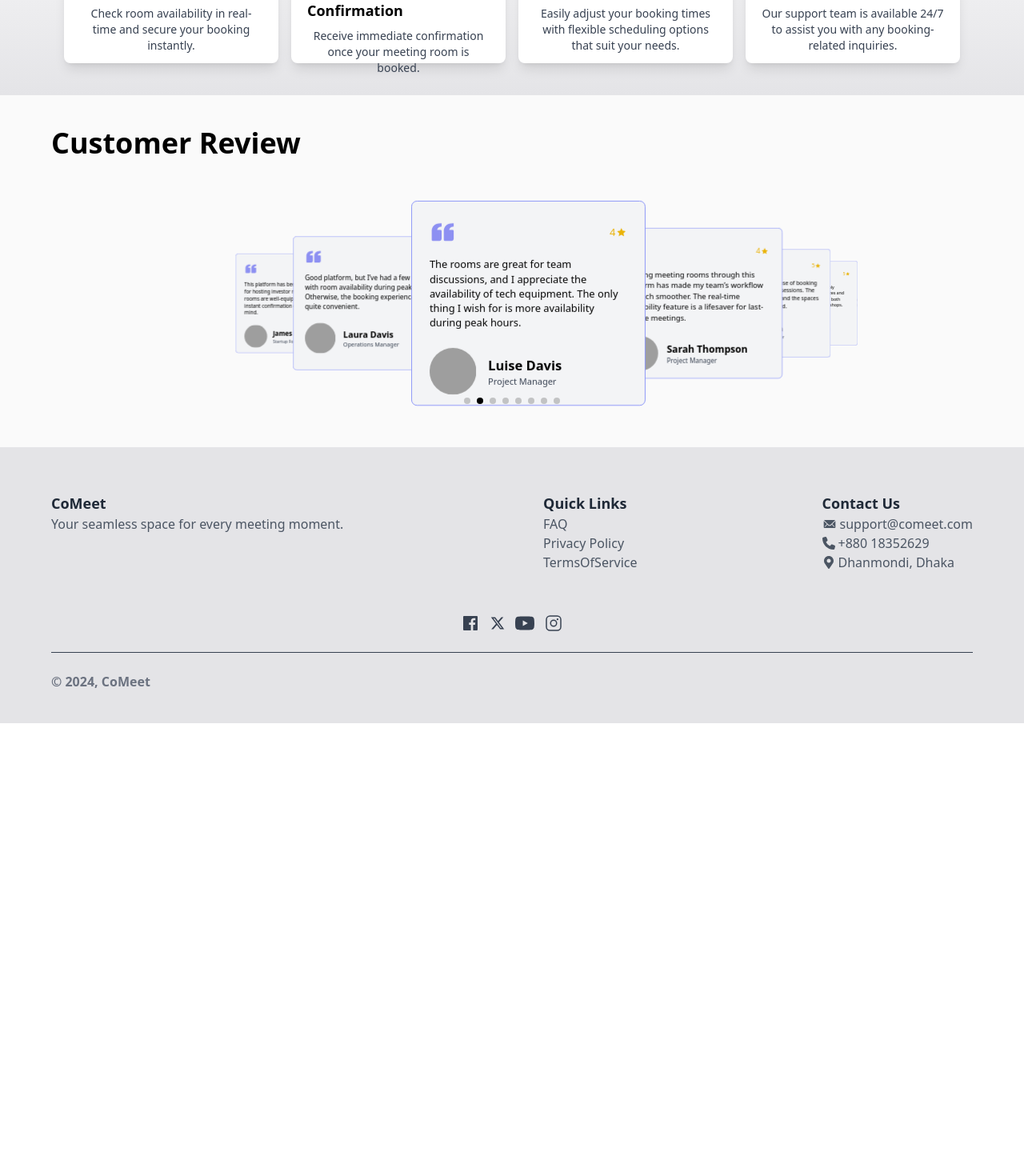
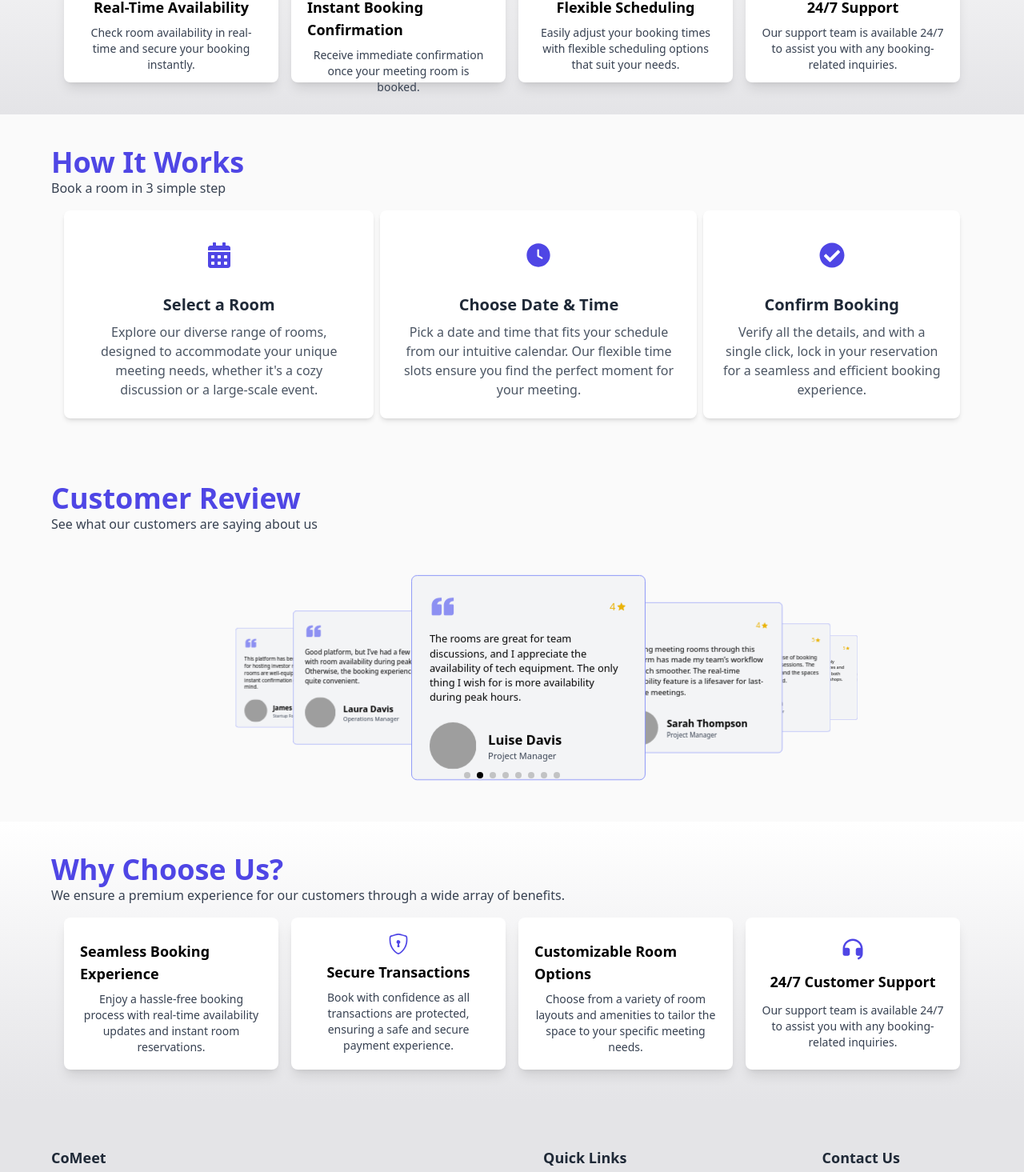
Before and after one commit to ShamimaNasrin/co-meet-client, a React (Vite) app: page /home in a window 1280 px wide. Shown: the part 991-2456 px from the top of the page at 80% size. Before the commit the page ends 1895 px from the top, so only its background shows below. Built offline with nearby package versions, Linux system fonts and the light colour scheme; grey boxes are pictures that could not be loaded.

Commit message:
extra section

```diff
--- a/src/pages/homePage/AdvertiseService.tsx
+++ b/src/pages/homePage/AdvertiseService.tsx
@@ -41,7 +41,8 @@ const AdvertiseService = () => {
   return (
     <>
       <div className="py-10 xl:px-16 lg:px-16 md:px-10 px-7 bg-gradient-to-b from-white to-zinc-200 ">
-        <h2 className="font-bold text-4xl mb-4">Our Services</h2>
+        <h2 className="font-bold text-4xl text-indigo-600">Our Services</h2>
+        <p className="mb-4 text-gray-700">Even more reasons to stay with us</p>
 
         <div className="container mx-auto px-4">
           <div
--- a/src/pages/homePage/HomeMain.tsx
+++ b/src/pages/homePage/HomeMain.tsx
@@ -3,6 +3,8 @@ import AdvertiseService from "./AdvertiseService";
 import HeroSection from "./HeroSection";
 import Reviews from "./Reviews";
 import useTitle from "../../customHooks/useTitle";
+import HowItWorks from "./HowItWorks";
+import WhyChooseUs from "./WhyChooseUs";
 const HomeMain = () => {
   //scrolltop
   useEffect(() => {
@@ -13,7 +15,9 @@ const HomeMain = () => {
     <div className="bg-zinc-50">
       <HeroSection />
       <AdvertiseService />
+      <HowItWorks />
       <Reviews />
+      <WhyChooseUs />
     </div>
   );
 };
--- /dev/null
+++ b/src/pages/homePage/HowItWorks.tsx
@@ -0,0 +1,87 @@
+import { motion } from "framer-motion";
+import { GoClockFill } from "react-icons/go";
+import { FaCalendarAlt, FaCheckCircle } from "react-icons/fa";
+import { IconType } from "react-icons";
+
+const steps = [
+  {
+    icon: FaCalendarAlt,
+    title: "Select a Room",
+    description:
+      "Explore our diverse range of rooms, designed to accommodate your unique meeting needs, whether it's a cozy discussion or a large-scale event.",
+    delay: 0,
+  },
+  {
+    icon: GoClockFill,
+    title: "Choose Date & Time",
+    description:
+      "Pick a date and time that fits your schedule from our intuitive calendar. Our flexible time slots ensure you find the perfect moment for your meeting.",
+    delay: 0.2,
+  },
+  {
+    icon: FaCheckCircle,
+    title: "Confirm Booking",
+    description:
+      "Verify all the details, and with a single click, lock in your reservation for a seamless and efficient booking experience.",
+    delay: 0.4,
+  },
+];
+
+interface StepCardProps {
+  icon: IconType;
+  title: string;
+  description: string;
+  delay: number;
+}
+
+const HowItWorks = () => {
+  return (
+    <div className="py-10 xl:px-16 lg:px-16 md:px-10 px-7">
+      <h2 className="font-bold text-4xl text-indigo-600">How It Works</h2>
+      <p className="mb-4 text-gray-700">Book a room in 3 simple step</p>
+
+      <div className="relative">
+        {/* Timeline Connector */}
+        <div className="absolute top-0 left-1/2 transform -translate-x-1/2 w-px h-full z-0"></div>
+
+        <div className="flex justify-between gap-2 items-center mx-auto px-4">
+          {steps.map((step, index) => (
+            <StepCard
+              key={index}
+              icon={step.icon}
+              title={step.title}
+              description={step.description}
+              delay={step.delay}
+            />
+          ))}
+        </div>
+      </div>
+    </div>
+  );
+};
+
+const StepCard: React.FC<StepCardProps> = ({
+  icon: Icon,
+  title,
+  description,
+  delay,
+}) => {
+  return (
+    <motion.div
+      className="bg-white p-6 rounded-lg text-left relative  shadow-md"
+      whileInView={{ opacity: 1, translateY: 0 }}
+      initial={{ opacity: 0, translateY: 20 }}
+      transition={{ duration: 0.8, delay }}
+    >
+      <div className="flex items-center justify-center  w-16 h-16 mb-4 mx-auto">
+        <Icon size={32} className="text-indigo-600" />
+      </div>
+      <h3 className="text-xl font-semibold text-gray-800 mb-2 text-center">
+        {title}
+      </h3>
+      <p className="text-gray-600 text-center">{description}</p>
+    </motion.div>
+  );
+};
+
+export default HowItWorks;
--- a/src/pages/homePage/Reviews.tsx
+++ b/src/pages/homePage/Reviews.tsx
@@ -90,7 +90,10 @@ const clients: TClient[] = [
 const Reviews = () => {
   return (
     <div className="py-10 xl:px-16 lg:px-16 md:px-10 px-7">
-      <h2 className="font-bold text-4xl mb-4">Customer Review</h2>
+      <h2 className="font-bold text-4xl text-indigo-600">Customer Review</h2>
+      <p className="mb-4 text-gray-700">
+        See what our customers are saying about us
+      </p>
       <br />
 
       <Swiper
--- /dev/null
+++ b/src/pages/homePage/WhyChooseUs.tsx
@@ -0,0 +1,98 @@
+import { motion } from "framer-motion";
+import { FaCheckCircle } from "react-icons/fa";
+import { MdOutlineDashboardCustomize } from "react-icons/md";
+import { RiCustomerServiceFill } from "react-icons/ri";
+import { BsShieldLock } from "react-icons/bs";
+
+interface StepCardProps {
+  id: number;
+  title: string;
+  description: string;
+}
+
+const services = [
+  {
+    id: 1,
+    title: "Seamless Booking Experience",
+    description:
+      "Enjoy a hassle-free booking process with real-time availability updates and instant room reservations.",
+  },
+  {
+    id: 2,
+    title: "Secure Transactions",
+    description:
+      "Book with confidence as all transactions are protected, ensuring a safe and secure payment experience.",
+  },
+  {
+    id: 3,
+    title: "Customizable Room Options",
+    description:
+      "Choose from a variety of room layouts and amenities to tailor the space to your specific meeting needs.",
+  },
+  {
+    id: 4,
+    title: "24/7 Customer Support",
+    description:
+      "Our support team is available 24/7 to assist you with any booking-related inquiries.",
+  },
+];
+
+const WhyChooseUs = () => {
+  return (
+    <div className="py-10 xl:px-16 lg:px-16 md:px-10 px-7 bg-gradient-to-b from-white to-zinc-200 ">
+      <h2 className="font-bold text-4xl text-indigo-600">Why Choose Us?</h2>
+      <p className="mb-4 text-gray-700">
+        We ensure a premium experience for our customers through a wide array of
+        benefits.
+      </p>
+
+      <div className="container mx-auto px-4">
+        <div
+          className="
+          grid gap-4
+          grid-cols-1
+          sm:grid-cols-2
+          md:grid-cols-3
+          lg:grid-cols-4
+          xl:grid-cols-4
+        "
+        >
+          {services.map((service, i) => (
+            <ServiceCard
+              key={i}
+              id={service.id}
+              title={service.title}
+              description={service.description}
+            />
+          ))}
+        </div>
+      </div>
+    </div>
+  );
+};
+
+const ServiceCard = ({ id, title, description }: StepCardProps) => {
+  return (
+    <motion.div
+      whileInView={{ opacity: 1, translateY: 0 }}
+      initial={{ opacity: 0, translateY: 20 }}
+      transition={{ duration: 0.8 }}
+      className="w-full h-[190px] bg-white p-5 shadow-lg flex flex-col justify-evenly items-center rounded-lg"
+    >
+      {id === 1 ? (
+        <FaCheckCircle className="text-indigo-600 text-3xl" />
+      ) : id === 2 ? (
+        <BsShieldLock className="text-indigo-600 text-3xl" />
+      ) : id === 3 ? (
+        <MdOutlineDashboardCustomize className="text-indigo-600 text-3xl" />
+      ) : (
+        <RiCustomerServiceFill className="text-indigo-600 text-3xl" />
+      )}
+
+      <p className="text-lg font-semibold my-2">{title}</p>
+      <p className="text-sm  text-center text-gray-700 ">{description}</p>
+    </motion.div>
+  );
+};
+
+export default WhyChooseUs;
```
